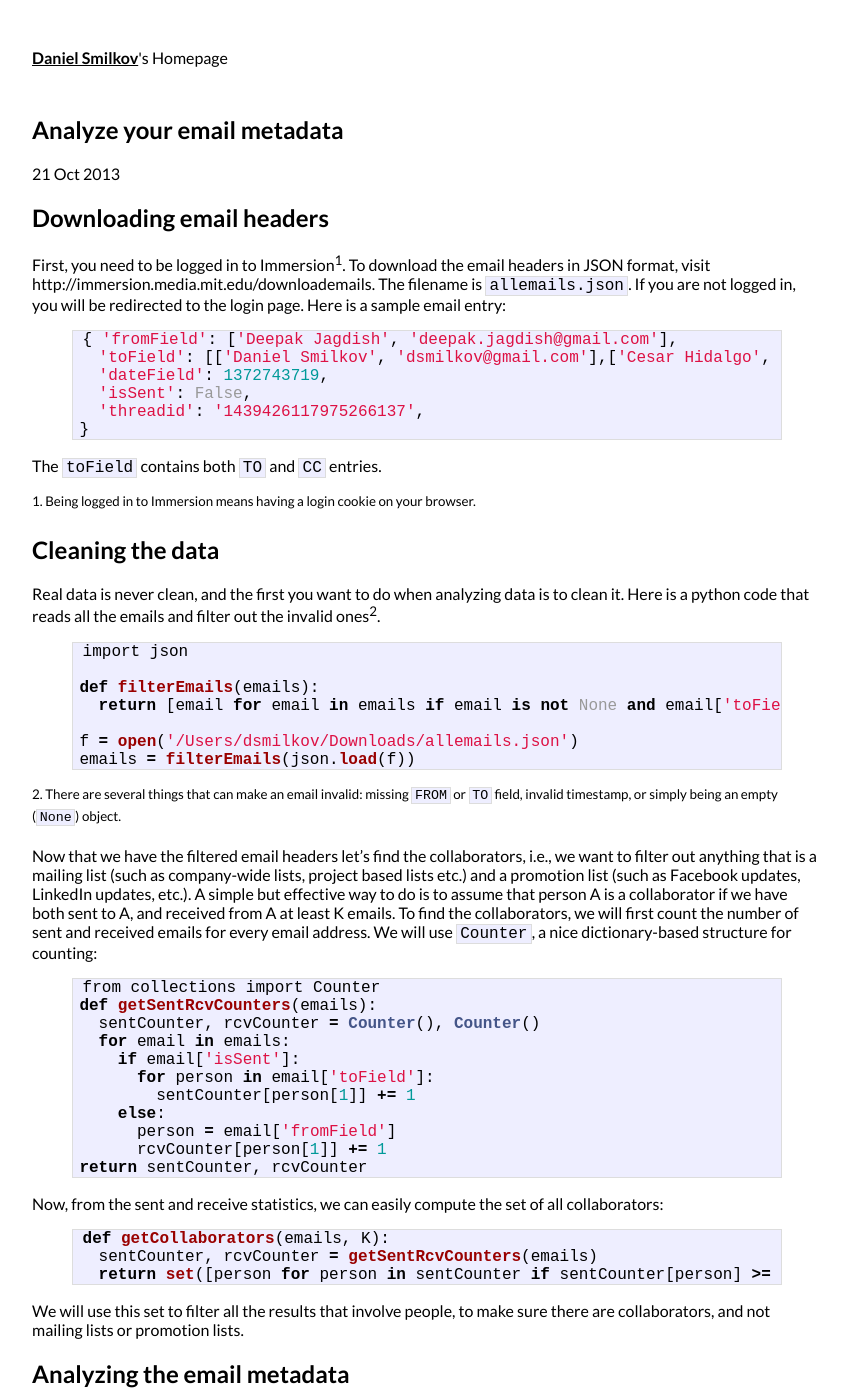
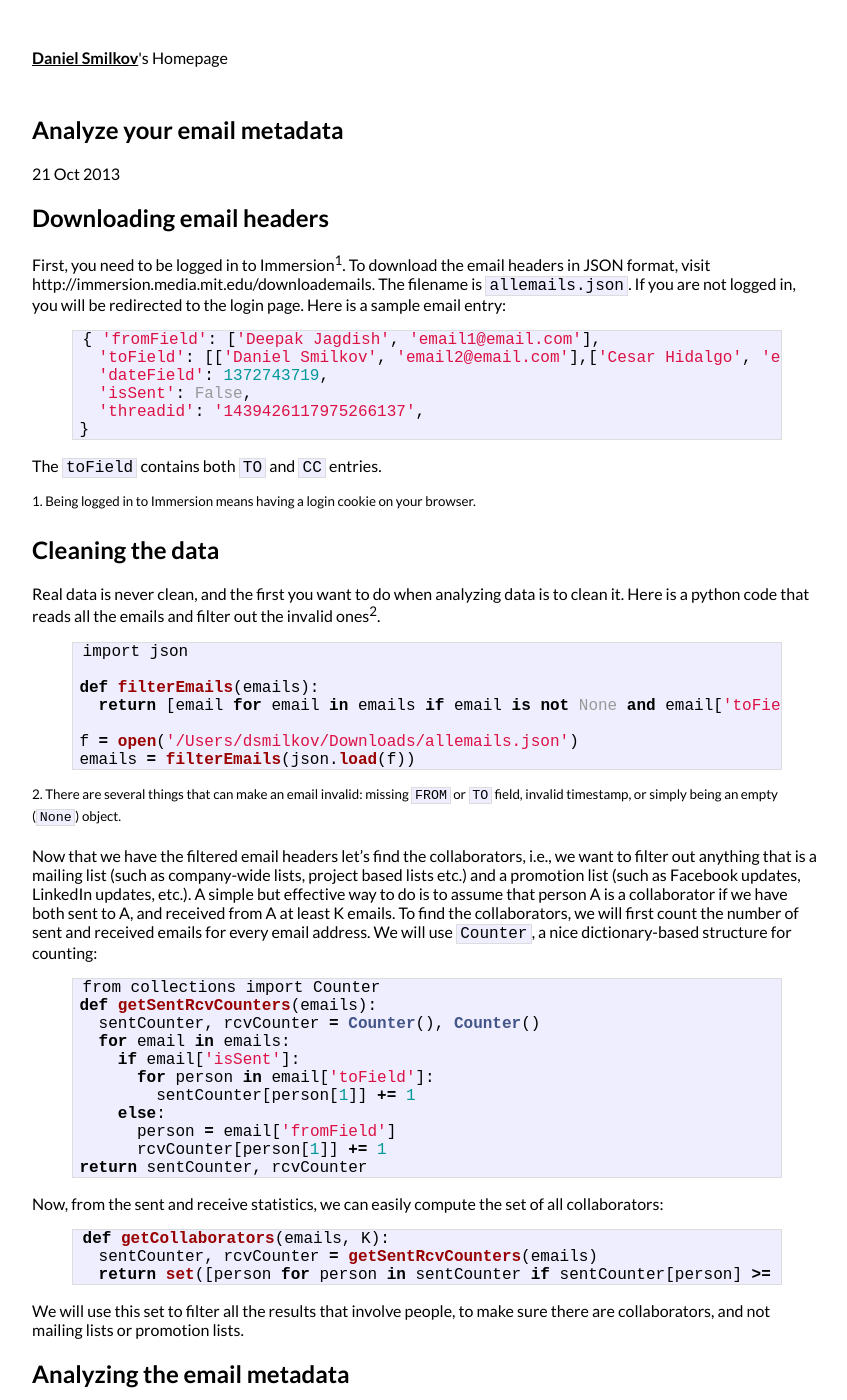
Before and after one commit to dsmilkov/dsmilkov.github.io, a Jekyll site: the page built from _posts/2013-10-21-analyze-your-email-metadata.markdown, in a window 1280 px wide and 1400 px high. Shown: the whole window, without its empty margins (213-1060 px from the left). Built offline with Jekyll 4.4.1, drawn with Linux system fonts in a browser that asks for light colours; some of the changed text lies outside the part shown.

Commit message:
anonymize emails

```diff
--- a/_posts/2013-10-21-analyze-your-email-metadata.markdown
+++ b/_posts/2013-10-21-analyze-your-email-metadata.markdown
@@ -10,8 +10,8 @@ First, you need to be logged in to Immersion<sup>1</sup>. To download the email
 
 
 {% highlight python %}
-{ 'fromField': ['Deepak Jagdish', 'deepak.jagdish@gmail.com'],
-  'toField': [['Daniel Smilkov', 'dsmilkov@gmail.com'],['Cesar Hidalgo', 'hidalgo@mit.edu']],
+{ 'fromField': ['Deepak Jagdish', 'email1@email.com'],
+  'toField': [['Daniel Smilkov', 'email2@email.com'],['Cesar Hidalgo', 'email3@email.com']],
   'dateField': 1372743719,
   'isSent': False,
   'threadid': '1439426117975266137',
@@ -68,7 +68,7 @@ We will use this set to filter all the results that involve people, to make sure
 
 ##Analyzing the email metadata
 
-Now, let's find the most "private" collaborators, i.e. people with whom we have a high likelihood of exchanging a private (one to one) email without cc'ing anyone. In other words, we want to construct a list of tuples, each tuple consisting of an email address and the probability of exchanging a private email, e.g. <code>('dsmilkov@gmail.com',0.657)</code>. The probability is computed by dividing the number of private emails by the total number of exchanged emails.
+Now, let's find the most "private" collaborators, i.e. people with whom we have a high likelihood of exchanging a private (one to one) email without cc'ing anyone. In other words, we want to construct a list of tuples, each tuple consisting of an email address and the probability of exchanging a private email, e.g. <code>('email3@email.com',0.657)</code>. The probability is computed by dividing the number of private emails by the total number of exchanged emails.
 
 {% highlight python %}
 def getPrivateContacts(emails, collaborators):
```
